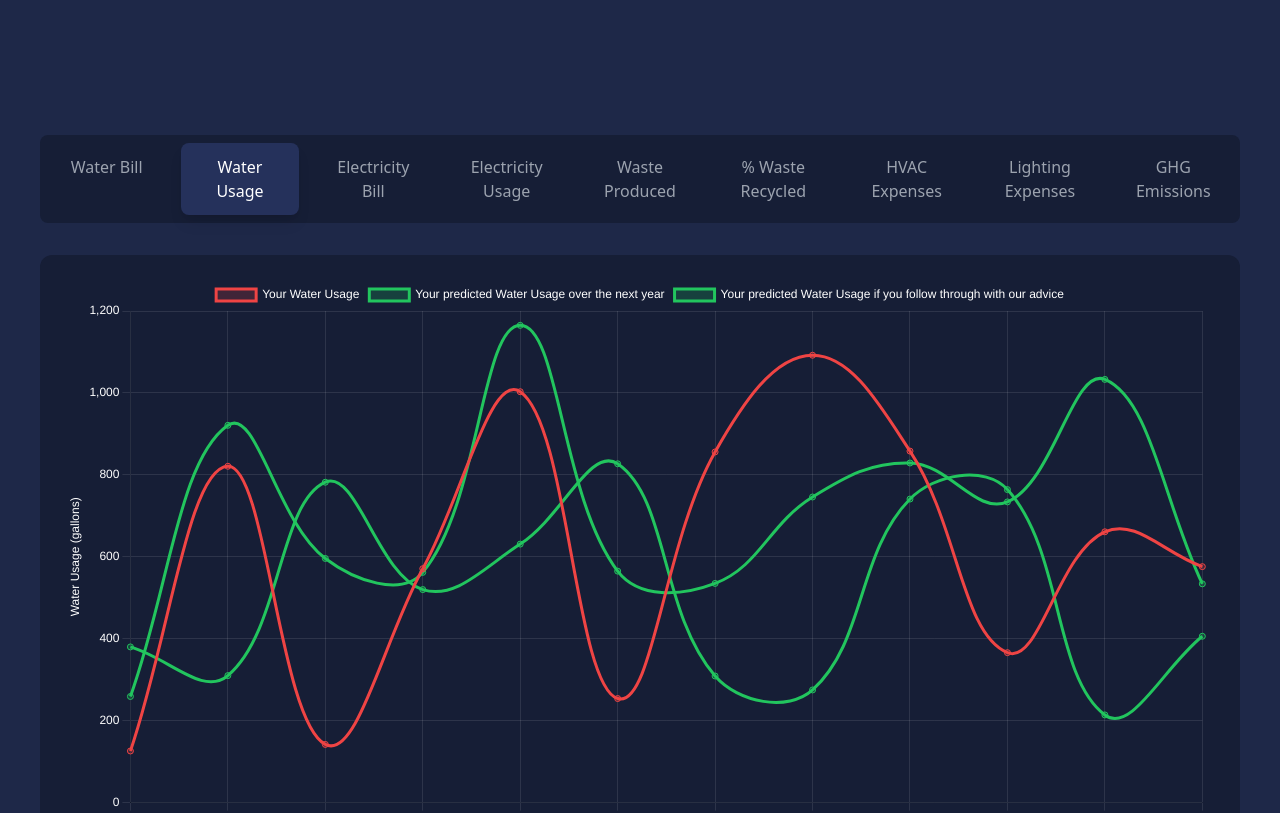
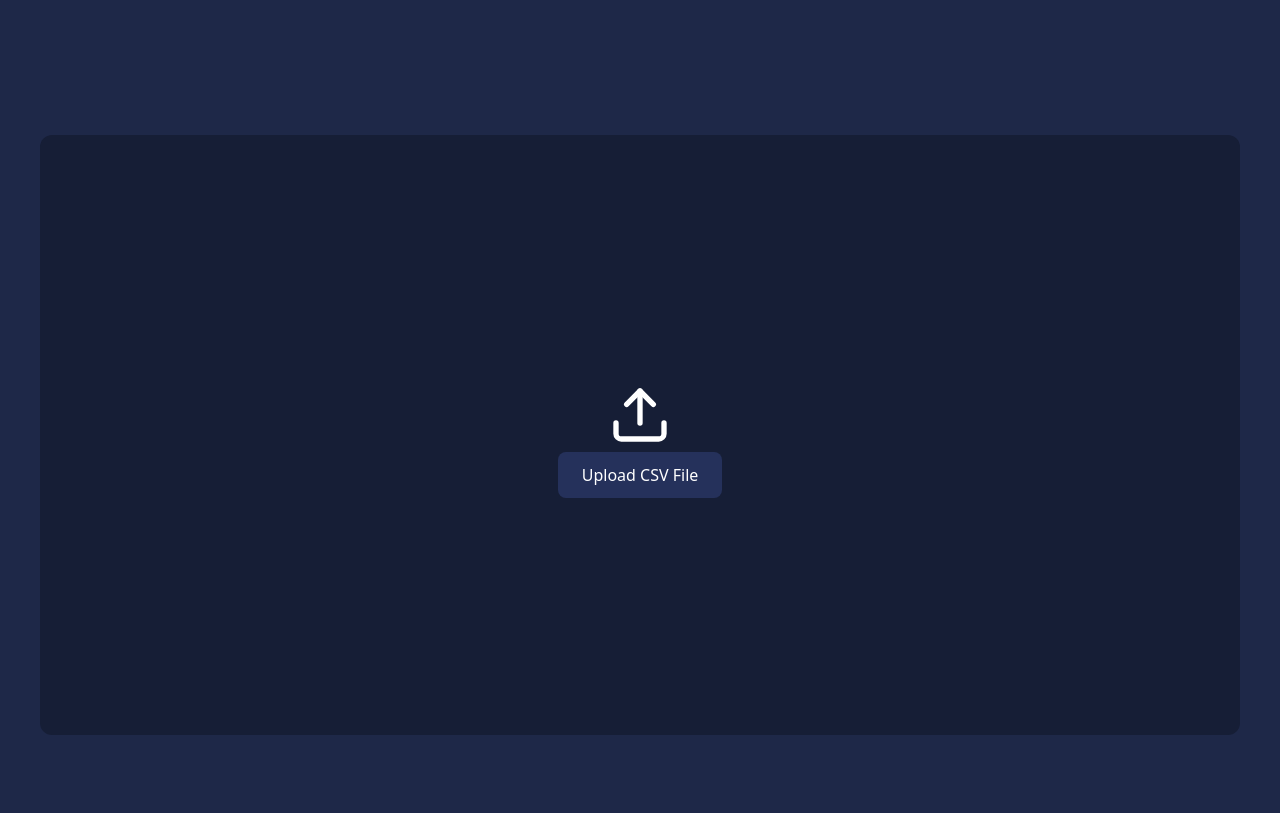
Before and after one commit to decloon/HackUTD, a React (Vite) app in the folder frontend/: page / in a window 1280 px wide. Shown: the part 2740-3553 px from the top of the page. Built offline with nearby package versions, Linux system fonts and the light colour scheme.

Commit message:
dashboard connection

```diff
--- a/frontend/src/components/Dashboard.jsx
+++ b/frontend/src/components/Dashboard.jsx
@@ -1,4 +1,6 @@
+import { UploadIcon } from "lucide-react";
 import { useEffect, useState } from "react";
+import PropTypes from 'prop-types';
 import { Line } from "react-chartjs-2";
 import {
   Chart as ChartJS,
@@ -19,9 +21,21 @@ ChartJS.register(
   Tooltip,
   Legend,
 );
+
 export const Dashboard = () => {
   const [activeTab, setActiveTab] = useState("Water Usage");
   const [chartData, setChartData] = useState(null);
+  const [showUpload, setShowUpload] = useState(true);
+  const [sentimentScores, setSentimentScores] = useState({});
+  const [metricsData, setMetricsData] = useState(null);
+
+Dashboard.propTypes = {
+  metricsData: PropTypes.shape({
+    monthly_data: PropTypes.array,
+    sentiment_scores: PropTypes.object
+  }),
+  setMetricsData: PropTypes.func.isRequired
+};
   const months = [
     "Jan",
     "Feb",
@@ -37,50 +51,63 @@ export const Dashboard = () => {
     "Dec",
   ];
 
-  const generateRandomData = () => {
-    return months.map(() => Math.floor(Math.random() * 1000) + 100);
-  };
+  const handleFileUpload = async (event) => {
+    const file = event.target.files[0];
+    if (file && file.type === "text/csv") {
+    //   setSelectedFile(file);
+      const formData = new FormData();
+      formData.append("file", file);
 
-  const generatePredictedData = () => {
-    return months.map(() => Math.floor(Math.random() * 1000) + 200);
-  };
+      try {
+        const response = await fetch("http://127.0.0.1:5173/upload", {  // Updated URL
+          method: 'POST',
+          body: formData,
+        });
 
-  const generatePredictedDataAfterAdvice = () => {
-    return months.map(() => Math.floor(Math.random() * 700) + 200);
+        if (!response.ok) {
+          throw new Error("Network response was not ok");
+        }
+
+        const data = await response.json();
+        setMetricsData(data);
+        console.log(data);
+        setShowUpload(false);
+      } catch (error) {
+        console.error("Error uploading file:", error);
+      }
+    } else {
+      alert("Please upload a CSV file");
+      event.target.value = "";
+    }
   };
 
   useEffect(() => {
-    const data = {
+    if (!metricsData) return;
+
+    const monthlyData = metricsData.monthly_data;
+    const sentimentScores = metricsData.sentiment_scores;
+
+    const metricKey = activeTab.toLowerCase().replace(/ /g, '_');
+    const sentiment = sentimentScores[`${metricKey}_sentiment`];
+    const color = getColor(sentiment);
+
+    const chartData = {
       labels: months,
       datasets: [
         {
-            label: `Your ${activeTab}`,
-            data: generateRandomData(),
-            borderColor: "rgb(239, 68, 68)",
-            backgroundColor: "rgba(239, 68, 68, 0.2)",
-            tension: 0.4,
-            fill: true,
+          label: `Your ${activeTab}`,
+          data: monthlyData.map((item) => item[metricKey] || 0),
+          borderColor: color,
+          backgroundColor: `${color}33`, // Adding transparency
+          tension: 0.4,
+          fill: true,
         },
-        {
-            label: `Your predicted ${activeTab} over the next year`,
-            data: generatePredictedData(),
-            borderColor: "rgb(34, 197, 94)",
-            backgroundColor: "rgba(34, 197, 94, 0.2)",
-            tension: 0.4,
-            fill: true,
-        },
-        {
-            label: `Your predicted ${activeTab} if you follow through with our advice`,
-            data: generatePredictedDataAfterAdvice(),
-            borderColor: "rgb(34, 197, 94)",
-            backgroundColor: "rgba(34, 197, 94, 0.2)",
-            tension: 0.4,
-            fill: true,
-          },
       ],
     };
-    setChartData(data);
-  }, [activeTab]);
+
+    setChartData(chartData);
+    setSentimentScores(sentimentScores);
+  }, [activeTab, metricsData]);
 
   const getUnit = (tab) => {
     if (tab.includes("Bill") || tab.includes("Expense")) return "(USD)";
@@ -88,6 +115,12 @@ export const Dashboard = () => {
     if (tab.includes("Waste")) return "(tons)";
     if (tab.includes("Emissions")) return "(TCO2e)";
     return "";
+  };
+
+  const getColor = (sentiment) => {
+    if (sentiment === 1) return "rgb(34, 197, 94)";
+    if (sentiment === -1) return "rgb(239, 68, 68)";
+    return "rgb(255, 255, 255)"; // Neutral color
   };
 
   const options = {
@@ -138,13 +171,40 @@ export const Dashboard = () => {
       },
     },
   };
+
+//   if (!metricsData) {
+//     return (
+//       <div className="min-h-screen w-full bg-[hsl(226,42%,20%)] p-6 flex items-center justify-center">
+//         <p className="text-white">Please upload a CSV file to view the dashboard.</p>
+//       </div>
+//     );
+//   }
+
   return (
-    <div className="min-h-screen w-full bg-[hsl(226,42%,20%)] p-6">
+    <div className="w-full min-h-screen bg-[hsl(226,42%,20%)] p-6">
       <div className="max-w-[1200px] mx-auto">
-        <nav className="mb-8">
+        {showUpload ? (
+          <div className="flex items-center justify-center h-[600px] bg-[hsl(226,42%,15%)] rounded-xl">
+            <div className="text-center">
+              <div className="mb-4">
+                <UploadIcon className="w-16 h-16 text-white mx-auto" />
+              </div>
+              <label className="px-6 py-3 bg-[hsl(226,42%,25%)] text-white rounded-lg cursor-pointer hover:bg-[hsl(226,42%,30%)] transition-colors">
+                Upload CSV File
+                <input
+                  type="file"
+                  accept=".csv"
+                  className="hidden"
+                  onChange={handleFileUpload}
+                />
+              </label>
+            </div>
+          </div>
+        ) : (
+          <>
+            <nav className="mb-8">
           <ul className="flex gap-4 bg-[hsl(226,42%,15%)] p-2 rounded-lg">
             {[
-
               "Water Bill",
               "Water Usage",
               "Electricity Bill",
@@ -169,10 +229,60 @@ export const Dashboard = () => {
         <div className="bg-[hsl(226,42%,15%)] rounded-xl p-6 h-[600px]">
           {chartData && <Line data={chartData} options={options} />}
         </div>
+          </>
+        )}
       </div>
     </div>
   );
-}
-
+};
 
 export default Dashboard;
+//   return (
+//     <div className="min-h-screen w-full bg-[hsl(226,42%,20%)] p-6">
+//       <div className="max-w-[1200px] mx-auto">
+//         {/* {sentimentScores[`${activeTab.toLowerCase().replace(/ /g, '_')}_sentiment`] && (
+//           <div className="mb-4 text-white">
+//             Sentiment: {sentimentScores[`${activeTab.toLowerCase().replace(/ /g, '_')}_sentiment`] === 1 ? 'Positive' :
+//                        sentimentScores[`${activeTab.toLowerCase().replace(/ /g, '_')}_sentiment`] === -1 ? 'Negative' : 'Neutral'}
+//           </div>
+//         )} */}
+//         <nav className="mb-8">
+//           <ul className="flex gap-4 bg-[hsl(226,42%,15%)] p-2 rounded-lg">
+//             {[
+//               "Water Bill",
+//               "Water Usage",
+//               "Electricity Bill",
+//               "Electricity Usage",
+//               "Waste Produced",
+//               "% Waste Recycled",
+//               "HVAC Expenses",
+//               "Lighting Expenses",
+//               "GHG Emissions",
+//             ].map((tab) => (
+//               <li key={tab} className="flex-1">
+//                 <button
+//                   onClick={() => setActiveTab(tab)}
+//                   className={`w-full py-3 px-4 rounded-lg transition-all duration-300 ${activeTab === tab ? "bg-[hsl(226,42%,25%)] text-white shadow-lg" : "text-gray-400 hover:text-white"}`}
+//                 >
+//                   {tab}
+//                 </button>
+//               </li>
+//             ))}
+//           </ul>
+//         </nav>
+//         <div className="bg-[hsl(226,42%,15%)] rounded-xl p-6 h-[600px]">
+//           {chartData && <Line data={chartData} options={options} />}
+//         </div>
+//       </div>
+//     </div>
+//   );
+// }
+// Dashboard.propTypes = {
+//   metricsData: PropTypes.shape({
+//     monthly_data: PropTypes.array,
+//     sentiment_scores: PropTypes.object
+//   }),
+//   setMetricsData: PropTypes.func.isRequired
+// };
+
+// export default Dashboard;
--- a/frontend/src/components/MoreDetails.jsx
+++ b/frontend/src/components/MoreDetails.jsx
@@ -1,11 +1,13 @@
 import { Send, Upload, Loader } from "lucide-react";
 import { useEffect, useState, useRef } from "react";
+import Dashboard from "./Dashboard";
 
 export const MoreDetails = () => {
   const [messages, setMessages] = useState([]);
   const [inputMessage, setInputMessage] = useState("");
   const [isLoading, setIsLoading] = useState(false);
   const [selectedFile, setSelectedFile] = useState(null);
+  const [metricsData, setMetricsData] = useState(null);
   const messagesEndRef = useRef(null);
 
   const scrollToBottom = () => {
@@ -17,6 +19,12 @@ export const MoreDetails = () => {
   useEffect(() => {
     scrollToBottom();
   }, [messages]);
+
+  useEffect(() => {
+    if (metricsData) {
+      console.log(metricsData);
+    }
+  }, [metricsData]);
 
   const handleSendMessage = async () => {
     if (!inputMessage.trim() && !selectedFile) return;
@@ -53,7 +61,7 @@ export const MoreDetails = () => {
     setIsLoading(true);
 
     try {
-      const response = await fetch("/api", {
+      const response = await fetch("http://127.0.0.1:5173/api", {  // Updated URL
         method: "POST",
         headers: {
           "Content-Type": "application/json",
@@ -81,10 +89,28 @@ export const MoreDetails = () => {
     }
   };
 
-  const handleFileUpload = (event) => {
+  const handleFileUpload = async (event) => {
     const file = event.target.files[0];
     if (file && file.type === "text/csv") {
       setSelectedFile(file);
+      const formData = new FormData();
+      formData.append("file", file);
+
+      try {
+        const response = await fetch("http://127.0.0.1:5173/upload", {  // Updated URL
+          method: 'POST',
+          body: formData,
+        });
+
+        if (!response.ok) {
+          throw new Error("Network response was not ok");
+        }
+
+        const data = await response.json();
+        setMetricsData(data);
+      } catch (error) {
+        console.error("Error uploading file:", error);
+      }
     } else {
       alert("Please upload a CSV file");
       event.target.value = "";
@@ -156,7 +182,14 @@ export const MoreDetails = () => {
             </div>
           )}
         </div>
+        {metricsData && (
+          <div className="mt-4">
+            <h3 className="text-white">Metrics Data:</h3>
+            <pre className="text-white">{JSON.stringify(metricsData, null, 2)}</pre>
+          </div>
+        )}
       </div>
+      {metricsData && <Dashboard metricsData={metricsData} />}
     </div>
   );
 };
```
